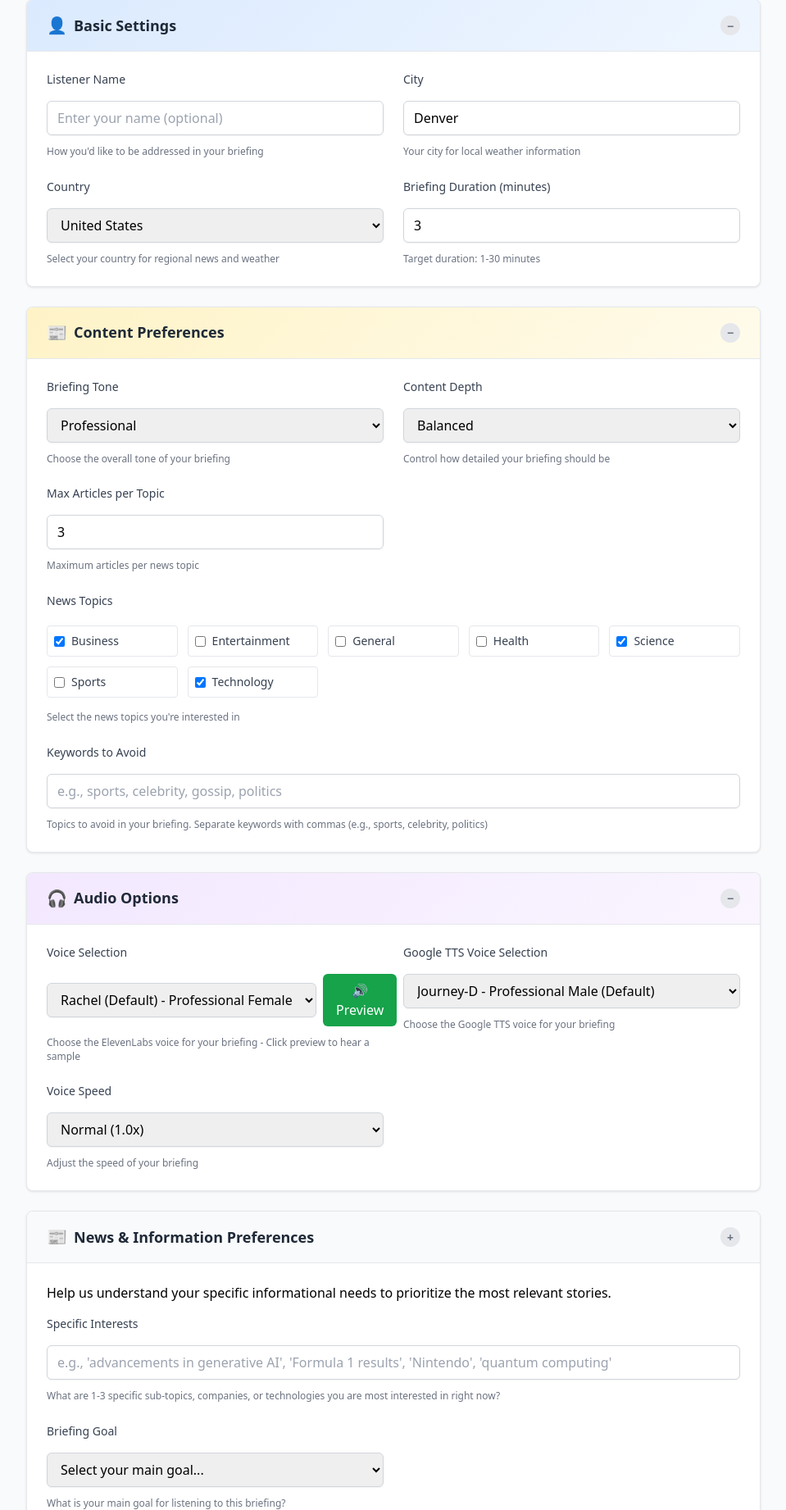
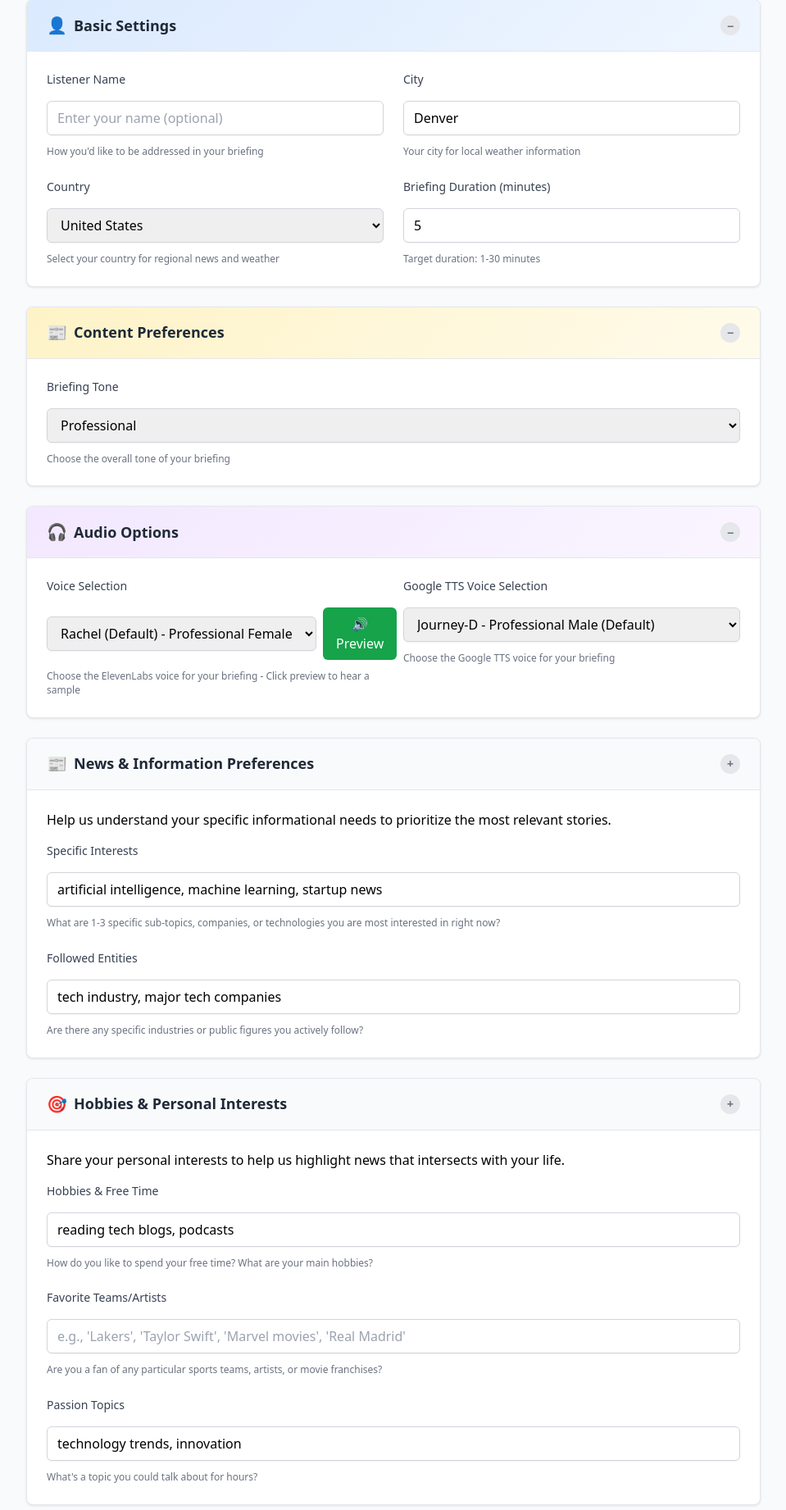
Before and after one commit to c0ld-w4ter/you-fm, a Flask app: page /settings in a window 1280 px wide. Shown: the part 254-2096 px from the top of the page at 82% size, without its empty margins (160-1119 px from the left). Run offline with Flask 3, Linux system fonts and the light colour scheme; the visitor is signed in with stand-in values (Sample User, id 1); some libraries are stand-ins or nearby versions.

Commit message:
Simplify UI

```diff
--- a/templates/settings.html
+++ b/templates/settings.html
@@ -106,54 +106,15 @@
                         <p class="field-description">Choose the overall tone of your briefing</p>
                     </div>
 
-                    <div class="field-group">
-                        {{ form.content_depth.label(class="block text-sm font-medium text-gray-700 mb-2") }}
-                        {{ form.content_depth(class="w-full px-3 py-2 border border-gray-300 rounded-md shadow-sm focus:outline-none focus:ring-2 focus:ring-blue-500 focus:border-transparent") }}
-                        {% if form.content_depth.errors %}
-                            <p class="mt-1 text-sm text-red-600">{{ form.content_depth.errors[0] }}</p>
-                        {% endif %}
-                        <p class="field-description">Control how detailed your briefing should be</p>
-                    </div>
+                    <!-- Removed: Content Depth (now hardcoded to 'balanced' for simplicity) -->
 
-                    <div class="field-group">
-                        {{ form.max_articles_per_topic.label(class="block text-sm font-medium text-gray-700 mb-2") }}
-                        {{ form.max_articles_per_topic(class="w-full px-3 py-2 border border-gray-300 rounded-md shadow-sm focus:outline-none focus:ring-2 focus:ring-blue-500 focus:border-transparent") }}
-                        {% if form.max_articles_per_topic.errors %}
-                            <p class="mt-1 text-sm text-red-600">{{ form.max_articles_per_topic.errors[0] }}</p>
-                        {% endif %}
-                        <p class="field-description">Maximum articles per news topic</p>
-                    </div>
+                    <!-- Removed: Max Articles per Topic (now hardcoded to 100 for comprehensive coverage) -->
 
-                    <!-- Enhanced: News Topics as checkboxes -->
-                    <div class="field-group" style="grid-column: 1 / -1;">
-                        {{ form.news_topics.label(class="block text-sm font-medium text-gray-700 mb-3") }}
-                        {% if form.news_topics.errors %}
-                            <p class="mt-1 text-sm text-red-600">{{ form.news_topics.errors[0] }}</p>
-                        {% endif %}
-                        <div class="grid grid-cols-2 md:grid-cols-3 lg:grid-cols-5 gap-3">
-                            {% for value, label in form.news_topics.choices %}
-                                <label class="flex items-center space-x-2 p-2 rounded border cursor-pointer hover:bg-gray-50 transition-colors">
-                                    <input type="checkbox" name="news_topics" value="{{ value }}"
-                                           class="rounded border-gray-300 text-blue-600 focus:ring-blue-500"
-                                           {% if value in form.news_topics.data %}checked{% endif %}>
-                                    <span class="text-sm text-gray-700">{{ label }}</span>
-                                </label>
-                            {% endfor %}
-                        </div>
-                        <p class="field-description mt-2">Select the news topics you're interested in</p>
-                    </div>
+                    <!-- Removed: News Topics Selection (now auto-configured to all categories for comprehensive coverage) -->
 
 
 
-                    <!-- Enhanced: Keywords to Avoid with better description -->
-                    <div class="field-group" style="grid-column: 1 / -1;">
-                        {{ form.keywords_exclude.label(class="block text-sm font-medium text-gray-700 mb-2") }}
-                        {{ form.keywords_exclude(class="w-full px-3 py-2 border border-gray-300 rounded-md shadow-sm focus:outline-none focus:ring-2 focus:ring-blue-500 focus:border-transparent") }}
-                        {% if form.keywords_exclude.errors %}
-                            <p class="mt-1 text-sm text-red-600">{{ form.keywords_exclude.errors[0] }}</p>
-                        {% endif %}
-                        <p class="field-description">Topics to avoid in your briefing. Separate keywords with commas (e.g., sports, celebrity, politics)</p>
-                    </div>
+                    <!-- Removed: Keywords to Avoid (let AI handle content filtering instead) -->
                 </div>
             </div>
         </div>
@@ -204,14 +165,7 @@
                         <p class="field-description">Choose the Google TTS voice for your briefing</p>
                     </div>
 
-                    <div class="field-group">
-                        {{ form.voice_speed.label(class="block text-sm font-medium text-gray-700 mb-2") }}
-                        {{ form.voice_speed(class="w-full px-3 py-2 border border-gray-300 rounded-md shadow-sm focus:outline-none focus:ring-2 focus:ring-blue-500 focus:border-transparent") }}
-                        {% if form.voice_speed.errors %}
-                            <p class="mt-1 text-sm text-red-600">{{ form.voice_speed.errors[0] }}</p>
-                        {% endif %}
-                        <p class="field-description">Adjust the speed of your briefing</p>
-                    </div>
+                    <!-- Removed: Voice Speed (users can adjust in audio player if needed) -->
                 </div>
             </div>
         </div>
@@ -237,14 +191,7 @@
                         <p class="field-description">{{ form.specific_interests.render_kw.title }}</p>
                     </div>
 
-                    <div class="field-group">
-                        {{ form.briefing_goal.label(class="block text-sm font-medium text-gray-700 mb-2") }}
-                        {{ form.briefing_goal(class="w-full px-3 py-2 border border-gray-300 rounded-md shadow-sm focus:outline-none focus:ring-2 focus:ring-blue-500 focus:border-transparent") }}
-                        {% if form.briefing_goal.errors %}
-                            <p class="mt-1 text-sm text-red-600">{{ form.briefing_goal.errors[0] }}</p>
-                        {% endif %}
-                        <p class="field-description">What is your main goal for listening to this briefing?</p>
-                    </div>
+                    <!-- Removed: Briefing Goal (hardcoded to 'work' for UI simplification) -->
 
                     <div class="field-group full-width">
                         {{ form.followed_entities.label(class="block text-sm font-medium text-gray-700 mb-2") }}
--- a/web/forms.py
+++ b/web/forms.py
@@ -130,36 +130,16 @@
         validators=[Optional()]
     )
 
-    # Content Settings
+    # Content Settings - Simplified for fast iteration
     briefing_duration_minutes = IntegerField(
         'Briefing Duration (minutes)',
         validators=[NumberRange(min=1, max=30, message='Duration must be between 1 and 30 minutes')],
         render_kw={'min': 1, 'max': 30}
     )
 
-    # Enhanced: News Topics as checkboxes - ONLY REAL NEWSAPI CATEGORIES
-    news_topics = SelectMultipleField(
-        'News Topics',
-        choices=[
-            ('business', 'Business'),
-            ('entertainment', 'Entertainment'),
-            ('general', 'General'),
-            ('health', 'Health'),
-            ('science', 'Science'),
-            ('sports', 'Sports'),
-            ('technology', 'Technology'),
-        ],
-        default=['technology', 'business', 'science'],
-        validators=[Optional()]
-    )
+    # Removed: news_topics, max_articles_per_topic - now auto-configured for comprehensive coverage
 
-    max_articles_per_topic = IntegerField(
-        'Max Articles per Topic',
-        validators=[NumberRange(min=1, max=100, message='Must be between 1 and 100')],
-        render_kw={'min': 1, 'max': 100}
-    )
-
-    # Advanced Content Settings (New for Milestone 5)
+    # Content Settings - Simplified (removed complex options for fast iteration)
     briefing_tone = SelectField(
         'Briefing Tone',
         choices=[
@@ -171,26 +151,7 @@
         validators=[Optional()]
     )
 
-    content_depth = SelectField(
-        'Content Depth',
-        choices=[
-            ('headlines', 'Headlines Only'),
-            ('balanced', 'Balanced'),
-            ('detailed', 'Detailed Analysis')
-        ],
-        default='balanced',
-        validators=[Optional()]
-    )
-
-    # Enhanced: Keywords to Avoid with better description
-    keywords_exclude = StringField(
-        'Keywords to Avoid',
-        validators=[Optional(), Length(max=200)],
-        render_kw={
-            'placeholder': 'e.g., sports, celebrity, gossip, politics',
-            'title': 'Separate keywords with commas. Articles containing these keywords will be filtered out.'
-        }
-    )
+    # Removed: content_depth (hardcoded to 'balanced'), keywords_exclude (let AI handle filtering)
 
     # Audio Settings
     elevenlabs_voice_id = SelectField(
@@ -240,17 +201,7 @@
         validators=[Optional()]
     )
 
-    # Advanced Audio Settings (New for Milestone 5)
-    voice_speed = SelectField(
-        'Voice Speed',
-        choices=[
-            ('0.8', 'Slow (0.8x)'),
-            ('1.0', 'Normal (1.0x)'),
-            ('1.2', 'Fast (1.2x)')
-        ],
-        default='1.0',
-        validators=[Optional()]
-    )
+    # Removed: voice_speed (users can adjust in audio player if needed)
 
     # Personalization fields - News & Information Preferences
     specific_interests = StringField(
@@ -262,19 +213,7 @@
         }
     )
 
-    briefing_goal = SelectField(
-        'Briefing Goal',
-        choices=[
-            ('', 'Select your main goal...'),
-            ('work', 'Stay informed for work'),
-            ('discovery', 'Discover interesting tech news'),
-            ('essential', 'Get the day\'s essential world events quickly'),
-            ('personal', 'Keep up with personal interests'),
-            ('learning', 'Learn something new every day')
-        ],
-        default='',
-        validators=[Optional()]
-    )
+    # Removed: briefing_goal (hardcoded to 'work' for UI simplification)
 
     followed_entities = StringField(
         'Followed Entities',
--- a/web/routes.py
+++ b/web/routes.py
@@ -88,36 +88,32 @@
 
     if request.method == 'POST':
         if form.validate_on_submit():
-            # Convert checkbox lists to comma-separated strings for session storage
-            news_topics = form.news_topics.data
-            if isinstance(news_topics, list):
-                news_topics_str = ','.join(news_topics)
-            else:
-                news_topics_str = news_topics or 'technology,business,science'
+            # Auto-configure comprehensive news coverage (no user selection needed)
+            news_topics_str = 'business,entertainment,general,health,science,sports,technology'
 
 
 
-            # Store settings in session
+            # Store settings in session - simplified for fast iteration
             session['settings'] = {
                 'listener_name': form.listener_name.data,
                 'location_city': form.location_city.data,
                 'location_country': form.location_country.data,
                 'briefing_duration_minutes': form.briefing_duration_minutes.data,
-                'news_topics': news_topics_str,  # Store as comma-separated string
-                'max_articles_per_topic': form.max_articles_per_topic.data,
+                'news_topics': news_topics_str,  # Auto-configured to all categories
+                'max_articles_per_topic': 100,  # Auto-configured for comprehensive coverage
                 'elevenlabs_voice_id': form.elevenlabs_voice_id.data,
                 'google_tts_voice_name': form.google_tts_voice_name.data,  # Store Google TTS voice selection
                 'aws_region': form.aws_region.data,
 
-                # Advanced settings (New for Milestone 5)
+                # Simplified settings
                 'briefing_tone': form.briefing_tone.data,
-                'content_depth': form.content_depth.data,
-                'keywords_exclude': form.keywords_exclude.data,
-                'voice_speed': form.voice_speed.data,
+                'content_depth': 'balanced',  # Hardcoded for simplicity
+                'keywords_exclude': '',  # Removed - let AI handle filtering
+                'voice_speed': '1.0',  # Hardcoded - users can adjust in player
 
                 # Personalization settings - News & Information Preferences
                 'specific_interests': form.specific_interests.data,
-                'briefing_goal': form.briefing_goal.data,
+                # briefing_goal removed - hardcoded to 'work' in config
                 'followed_entities': form.followed_entities.data,
 
                 # Personalization settings - Hobbies & Personal Interests
```
Also changed, not shown: config.py (+16 -18 lines), config_web.py (+27 -30 lines), summarizer.py (+2 -10 lines), templates/generate.html (+5 -7 lines), tests/test_config.py (+11 -12 lines), tests/test_enhanced_ui.py (+47 -37 lines), tests/test_summarizer.py (+2 -2 lines), tests/test_web.py (+50 -53 lines), README.md.
